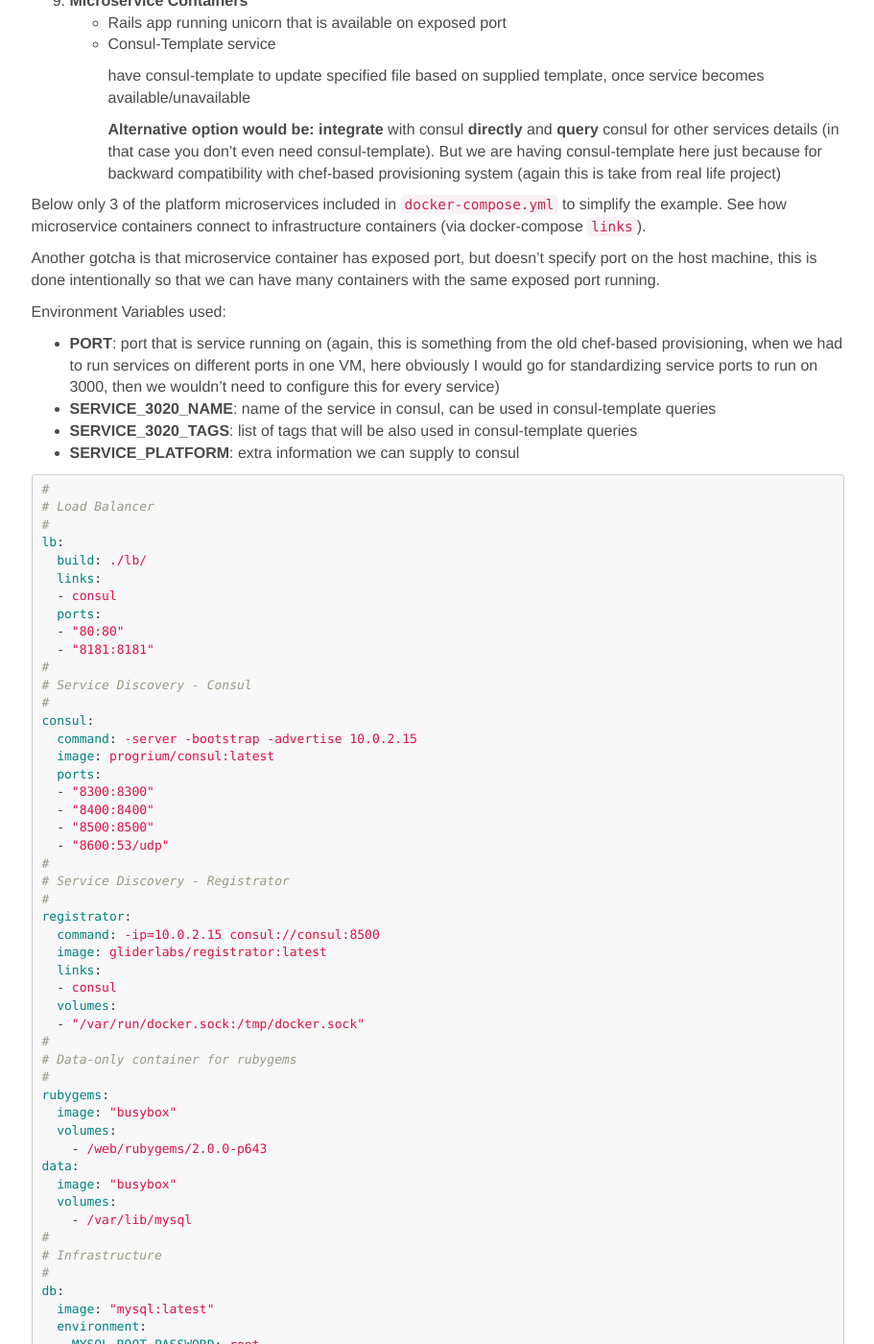
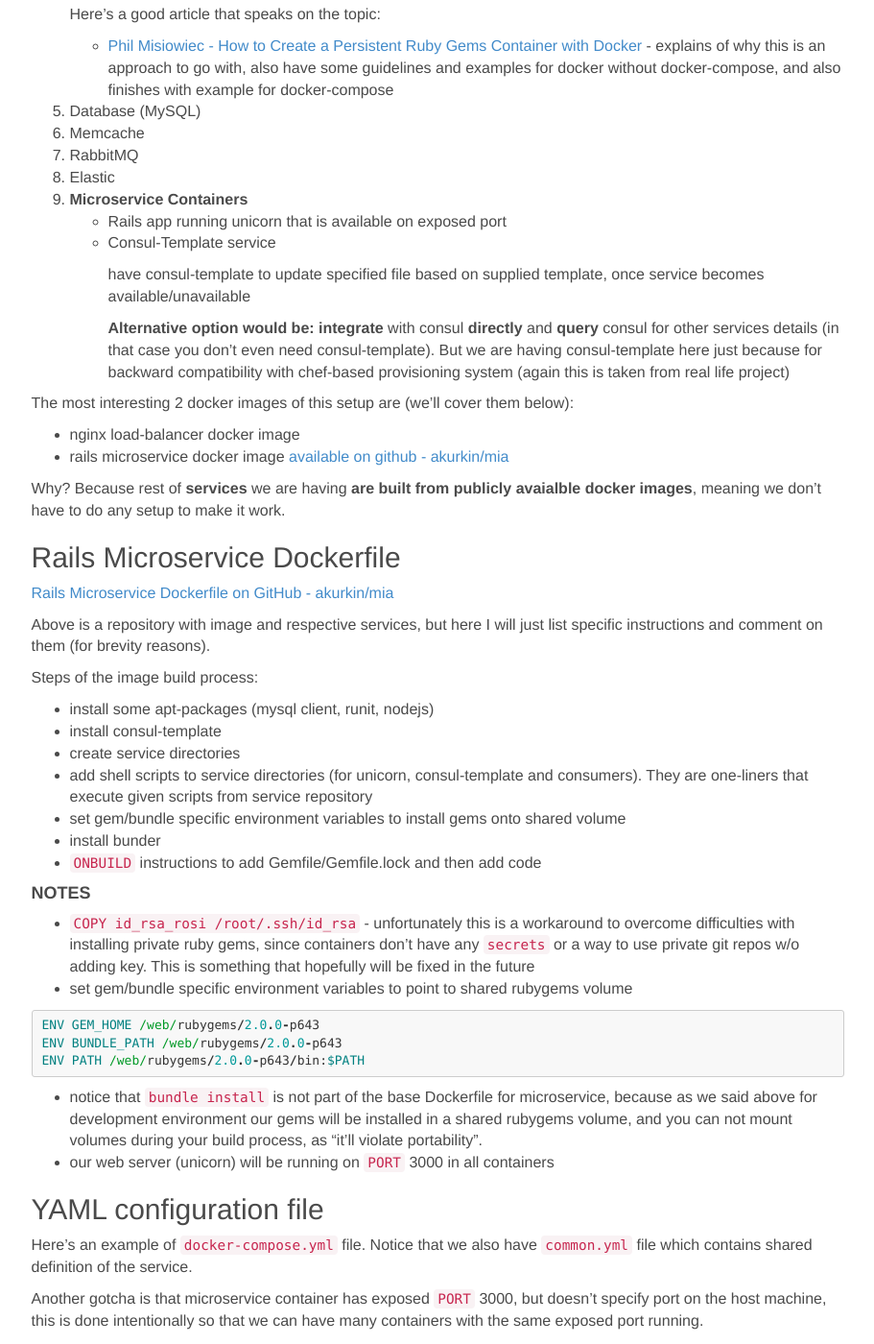
Before and after one commit to avgx/howtocookmicroservices.github.io, a Jekyll site: the page built from _posts/2015-04-02-docker-compose.markdown, in a window 1280 px wide and 1400 px high, scrolled down 5915 px. Shown: the whole window at 96% size, without its empty margins (330-1241 px from the left). Built offline with Jekyll 4.4.1, drawn with Linux system fonts in a browser that asks for light colours; comment, search, counter and statistics services are not loaded; some of the changed text lies outside the part shown.

Commit message:
add update to docker compose post

```diff
--- a/_posts/2015-04-02-docker-compose.markdown
+++ b/_posts/2015-04-02-docker-compose.markdown
@@ -4,6 +4,7 @@
 date:   2014-11-01 23:09:50
 redirect_from:
     - "updates/05-docker-compose.html"
+    - "updates/06-docker-compose-updates.html"
 ---
 ## TL;DR
 {:.no_toc}
@@ -36,11 +37,11 @@
 * Enable Service discovery using Consul and Consul-Template
 * Configure platform
     1. to run for development
-        * be smart and pragmatic to re-use same gems installed on multiple services (using volumes)
-        * code must be mounted to container, so that changes will instantly appear in container
+        * be smart and pragmatic to **re-use same gems** installed on multiple services (using volumes)
+        * **code** must be **mounted to container**, so that changes will instantly appear in container
     1. to run as QA/Testing environments (by testing environment here we mean execution of automated acceptance tests)
-        * make containers portable
-        * run bundle install as part of build process
+        * make **containers portable**
+        * run **bundle install** as part of build process
         * cover further enhancements we can make to improve our Continuous Integration and Continuous Delivery flow
         * outline what Continuous Delivery flow would look like
 
@@ -60,7 +61,7 @@
 - [Eight Docker Development Patterns](http://www.hokstad.com/docker/patterns)
 
 #### Docker Machine
-Docker Machine is part of Docker's official set of orchestration tools. It allows you to manage docker "hosts on your computer, on cloud providers and inside your own data center".
+Docker Machine is part of Docker's official set of orchestration tools. It allows you to "manage docker hosts on your computer, on cloud providers and inside your own data center".
 
 We will use **Docker Machine** to create docker host on our local **Mac OS X environment**. As next step we'll be able to use it to create remote machines using many popular cloud providers (full list available on documentation page)
 
@@ -88,42 +89,47 @@
 There are **2 main logical groups of containers**:
 
   - our **microservices** (on the diagram inside light grey colored box)
-  - other **'infrastructure' services** like database, elastic, memcache and rabbitmq (on the diagram inside dark blue box).
+  - other **'infrastructure' services** like database, elastic, memcache and rabbitmq (on the diagram inside dark blue box). These are built and deployed straight from image pulled from official Docker registry. So nothing fancy.
 
 (I figured combining containers into logical groups would help picture this integration easier, as having arrows from every microservice container to 'infrastructure' service container will make diagram cluttered so it'll be hard to understand)
 
-Containers that are running microservices connected to “infrastructure” service containers using Docker Compose’s *links* instruction, which automatically links one container to another and enables sharing connection strings via environment variables, so in our service’s config/database.yml file you’ll specify where to connect using environment varaible, something like this:
+**Containers running microservices** are connected to **“infrastructure”** service **containers** using Docker Compose’s **links** instruction, which automatically links one container to another and enables sharing connection strings via environment variables, so in our service `config/database.yml` file you’ll specify connection details using environment varaibles, something like this:
 
 {% highlight yaml %}
-default: &default
-  adapter: mysql2
-  encoding: utf8
-  pool: 5
-  username: root
-  password: root
-  reconnect: true
+#
+# ...
+#
 development:
   <<: *default
-  database: mia_user_service_development
+  database: mia_user_service_<%= ENV['RAILS_ENV'] %>
   host: <%= ENV['WEB_DB_1_PORT_3306_TCP_ADDR'] %>
   port: <%= ENV['WEB_DB_1_PORT_3306_TCP_PORT'] %>
+#
+# ...
+#
 {% endhighlight %}
 
 The same connection principle applies to how all microservice containers connect to infrastructure service containers, simple.
 
-Another way how our microservice containers will discover each other is via **Consul** and **Consul-Template**. We'll see how each container lets Consul know about it's availability to serve requests via **registrator**. Also load-balancer container that is running nginx will be updating live when microservice container becomes available or shuts down.
+Another way how our microservice containers will **discover each other** is via **Consul** and **Consul-Template**. We'll see how each container lets Consul know about it's availability to serve requests via **registrator**. Also load-balancer container that is running nginx will be updating live when microservice container becomes available or shuts down.
 
 Exciting thing to talk about!
 
 # Docker Machine
 
 OK before we start with all the setup, let's briefly talk thru Docker Machine.
-Docker Machine will allow us to quickly create host and install Docker there. And also configure your local docker client to point to your machines.
+Docker Machine will allow us to **quickly create host** and **install Docker** there. And also **configure** your local **docker client** to point to your machines.
 
 For now we'll be experimenting with localy created Docker Machine that pulls down and installs **boot2docker** for Mac OS X and then spins up machine with a given parameters (memory, disk size)
 
 ### Create local machine with VirtualBox driver
-Notice that we pass following arguments: driver, virtualbox-memory, virtualbox-disk-size and then **name** of the new machine.
+
+Notice that we pass following arguments:
+
+- driver
+- virtualbox-memory
+- virtualbox-disk-size
+- **name** of the new machine
 
 {% highlight bash %}
 $ docker-machine create -d virtualbox --virtualbox-memory "4096" --virtualbox-disk-size "32000" mia
@@ -131,7 +137,7 @@
 
 ### Configure Docker client
 {% highlight bash %}
-$ $(docker-machine env)
+$ eval $(docker-machine env mia)
 {% endhighlight %}
 
 ### Verify
@@ -171,13 +177,15 @@
 
 # Docker Compose
 
-Ok, now that we have our machine up and running, we can deploy our containers there. For this, we would need to define how exactly our system would look like. Here comes **Docker Compose**.
+Ok, now that we have our machine up and running, we can deploy our containers there. For this, we would need to define how exactly our system would work.
+
+Here comes **Docker Compose**.
 
 [Docker Compose - Documentation](http://docs.docker.com/compose/)
 
-Below, is docker-compose.yml for our platform, it consists of the few pieces that are drawn on the diagram above, let me list them below along with their job:
+Below, is docker-compose.yml for our platform, it consists of the few docker images that are drawn on the diagram above, let me list them below along with their job:
 
-1. **Load balancer**
+1. **Load-balancer**
   + nginx (with a pretty-straightforward config based on route matching)
   + consul-template: updates nginx application config every time service becomes available/not available
 1. **Consul**
@@ -217,19 +225,82 @@
         have consul-template to update specified file based on supplied template, once service becomes available/unavailable
 
         **Alternative option would be:**
-        **integrate** with consul **directly** and **query** consul for other services details (in that case you don't even need consul-template). But we are having consul-template here just because for backward compatibility with chef-based provisioning system (again this is take from real life project)
+        **integrate** with consul **directly** and **query** consul for other services details (in that case you don't even need consul-template). But we are having consul-template here just because for backward compatibility with chef-based provisioning system (again this is taken from real life project)
 
-  Below only 3 of the platform microservices included in `docker-compose.yml` to simplify the example. See how microservice containers connect to infrastructure containers (via docker-compose `links`).
+  The most interesting 2 docker images of this setup are (we'll cover them below):
 
-  Another gotcha is that microservice container has exposed port, but doesn't specify port on the host machine, this is done intentionally so that we can have many containers with the same exposed port running.
+  - nginx load-balancer docker image
+  - rails microservice docker image [available on github - akurkin/mia](https://github.com/akurkin/mia)
+
+  Why? Because rest of **services** we are having **are built from publicly avaialble docker images**, meaning we don't have to do any setup to make it work.
+
+## Rails Microservice Dockerfile
+
+[Rails Microservice Dockerfile on GitHub - akurkin/mia](https://github.com/akurkin/mia)
+
+Above is a repository with image and respective services, but here I will just list specific instructions and comment on them (for brevity reasons).
+
+Steps of the image build process:
+
+- install some apt-packages (mysql client, runit, nodejs)
+- install consul-template
+- create service directories
+- add shell scripts to service directories (for unicorn, consul-template and consumers). They are one-liners that execute given scripts from service repository
+- set gem/bundle specific environment variables to install gems onto shared volume
+- install bunder
+- `ONBUILD` instructions to add Gemfile/Gemfile.lock and then add code
+
+#### NOTES
+
+- `COPY id_rsa_rosi /root/.ssh/id_rsa` - unfortunately this is a workaround to overcome difficulties with installing private ruby gems, since containers don't have any `secrets` or a way to use private git repos w/o adding key. This is something that hopefully will be fixed in the future
+- set gem/bundle specific environment variables to point to shared rubygems volume
+{% highlight ruby %}
+ENV GEM_HOME /web/rubygems/2.0.0-p643
+ENV BUNDLE_PATH /web/rubygems/2.0.0-p643
+ENV PATH /web/rubygems/2.0.0-p643/bin:$PATH
+{% endhighlight %}
+- notice that `bundle install` is not part of the base Dockerfile for microservice, because as we said above for development environment our gems will be installed in a shared rubygems volume, and you can not mount volumes during your build process, as "it'll violate portability".
+- our web server (unicorn) will be running on `PORT` 3000 in all containers
+
+## YAML configuration file
+
+  Here's an example of `docker-compose.yml` file. Notice that we also have `common.yml` file which contains shared definition of the service.
+
+  Another gotcha is that microservice container has exposed `PORT` 3000, but doesn't specify port on the host machine, this is done intentionally so that we can have many containers with the same exposed port running.
 
   Environment Variables used:
 
-  - **PORT**: port that is service running on (again, this is something from the old chef-based provisioning, when we had to run services on different ports in one VM, here obviously I would go for standardizing service ports to run on 3000, then we wouldn't need to configure this for every service)
-  - **SERVICE_3020_NAME**: name of the service in consul, can be used in consul-template queries
-  - **SERVICE_3020_TAGS**: list of tags that will be also used in consul-template queries
-  - **SERVICE_PLATFORM**: extra information we can supply to consul
+  - **SERVICE_3000_NAME**: name of the service in consul, can be used in consul-template queries
+  - **SERVICE_3000_TAGS**: list of tags that will be also used in consul-template queries
 
+[Full docker-compose.yml file - Gist](https://gist.github.com/akurkin/1d43fb03c6f415093bab)
+
+Below only 3 of the platform microservices included in `docker-compose.yml` to simplify the example. See how microservice containers connect to infrastructure containers (via docker-compose `links`).
+
+#### common.yml
+{% highlight yaml %}
+#
+# Shared definition of ruby microservice
+#
+microservice:
+  command: "runsvdir /etc/service"
+  environment:
+    PORT: 3000
+    RAILS_ENV: development
+    SERVICE_PLATFORM: "mia"
+  ports:
+    - 3000
+#
+# Shared definition of frontend js client
+#
+frontend:
+  environment:
+    SERVICE_PLATFORM: "mia"
+  ports:
+    - 80
+{% endhighlight %}
+
+#### docker-compose.yml
 {% highlight yaml %}
 #
 # Load Balancer
@@ -294,86 +365,85 @@
 #
 # Microservices
 #
-catalog:
-  build: ./services/rosi_catalog_service
-  command: "runsvdir /etc/service"
+user:
+  extends:
+    file: common.yml
+    service: microservice
+  build: ./services/rosi_user_service
   environment:
-    RAILS_ENV: development
-    PORT: 3020
-    SERVICE_3020_NAME: "catalog"
-    SERVICE_3020_TAGS: "backend,catalog"
-    SERVICE_PLATFORM: "mia"
+    SERVICE_3000_NAME: "user"
+    SERVICE_3000_TAGS: "backend,user"
   volumes:
-    - ./services/rosi_catalog_service:/web/service
+    - ./services/rosi_user_service:/web/service
   volumes_from:
     - rubygems
-  ports:
-    - "3020"
   links:
     - db
     - memcache
     - rmq
     - consul
     - elastic
-cart:
-  build: ./services/rosi_cart_service
-  command: "runsvdir /etc/service"
+catalog:
+  extends:
+    file: common.yml
+    service: microservice
+  build: ./services/rosi_catalog_service
   environment:
-    RAILS_ENV: development
-    PORT: 3040
-    SERVICE_3040_NAME: "cart"
-    SERVICE_3040_TAGS: "backend,cart"
-    SERVICE_PLATFORM: "mia"
+    SERVICE_3000_NAME: "catalog"
+    SERVICE_3000_TAGS: "backend,catalog"
   volumes:
-    - ./services/rosi_cart_service:/web/service
+    - ./services/rosi_catalog_service:/web/service
   volumes_from:
     - rubygems
-  ports:
-    - "3040"
   links:
     - db
     - memcache
     - rmq
     - consul
-tax:
-  build: ./services/rosi_tax_service
-  command: "runsvdir /etc/service"
-  environment:
-    RAILS_ENV: development
-    PORT: 3072
-    SERVICE_3072_NAME: "tax"
-    SERVICE_3072_TAGS: "backend,tax"
-    SERVICE_PLATFORM: "mia"
-  volumes:
-    - ./services/rosi_tax_service:/web/service
-  volumes_from:
-    - rubygems
-  ports:
-    - "3072"
-  links:
-    - rmq
-    - consul
+    - elastic
 #
 # Frontend
 #
+keeplounge:
+  extends:
+    file: common.yml
+    service: frontend
+  build: ./frontend/keep_lounge
+  environment:
+    SERVICE_80_NAME: "keeplounge"
+    SERVICE_80_TAGS: "frontend,keep,keeplounge"
+  volumes:
+    - ./frontend/keep_lounge:/web/client
 keepwww:
+  extends:
+    file: common.yml
+    service: frontend
   build: ./frontend/keep_www
   environment:
-    SERVICE_8190_NAME: "keepwww"
-    SERVICE_8190_TAGS: "frontend,keep,keepwww"
-    SERVICE_PLATFORM: "mia"
+    SERVICE_80_NAME: "keepwww"
+    SERVICE_80_TAGS: "frontend,keep,keepwww"
   volumes:
     - ./frontend/keep_www:/web/client
-  ports:
-    - "8190"
 
 {% endhighlight %}
 
-## TO BE CONTINUED...
+## WHAT'S NEXT
 
 - add Load Balancer Dockerfile
 - add information about LB config
-- add MIA Dockerfile
-- some enhancements to microservice setup:
-  + move em all to same port
-- clean up docker-compose.yml
+- make version of docker-compose.yml to be used on CI/QA environments
+- write down how to implement Docker private registry on Mac OS X
+- implement script that can be used to build and then push images to private registry
+- Setup pipeline on Go Cd to watch for changes, then build and push images to private registry
+
+## Reference & Resources
+{:.no_toc}
+
+- [Valueable Docker Links](http://www.nkode.io/2014/08/24/valuable-docker-links.html)
+- [Phil Misiowiec - How to Create a Persistent Ruby Gems Container with Docker](http://www.atlashealth.com/blog/2014/09/persistent-ruby-gems-docker-container/)
+- [Eight Docker Development Patterns](Eight Docker Development Patterns)
+[Persistent Volumes - Data-only container pattern](http://container42.com/2013/12/16/persistent-volumes-with-docker-container-as-volume-pattern/)
+- [DOCUMENTATION - Dockerfile](https://docs.docker.com/reference/builder/#usage)
+- [DOCUMENTATION - Docker Compose](http://docs.docker.com/compose/)
+- [Digital Ocean - Understanding Nginx http proxying and Load Balancing](https://www.digitalocean.com/community/tutorials/understanding-nginx-http-proxying-load-balancing-buffering-and-caching)
+- [Load balancing docker containers with Nginx and Consul-Template](https://tech.bellycard.com/blog/load-balancing-docker-containers-with-nginx-and-consul-template/)
--- a/css/style.css
+++ b/css/style.css
@@ -13,6 +13,7 @@
 
 p {
   color: #4A4A4A;
+  /*color: #3A4145;*/
 }
 
 .list-contents {
```
Also changed, not shown: other parts of _posts/2015-04-02-docker-compose.markdown (+1 -1 lines), _updates/06-docker-compose-updates.md (added, +13 -0 lines).
